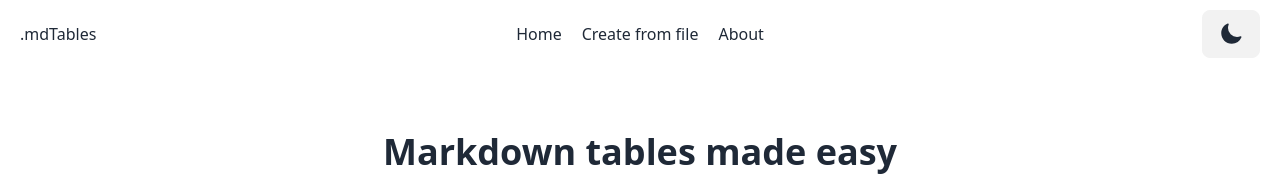
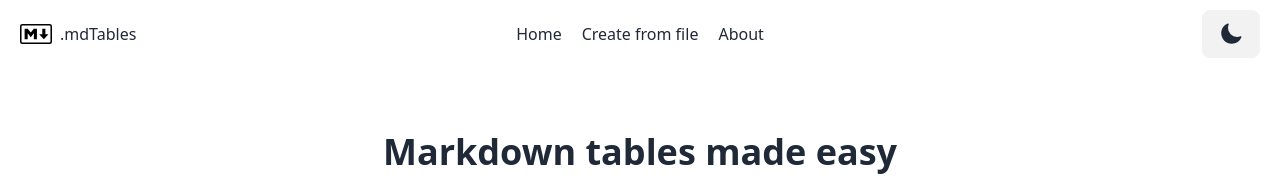
Before and after one commit to ZeroWave022/mdtables, a Nuxt app: page / in a window 1280 px wide. Shown: the top 176 px of the page. Built offline with nearby package versions, Linux system fonts and the light colour scheme.

Commit message:
feat: Add logo to navbar

```diff
--- a/components/Navbar.vue
+++ b/components/Navbar.vue
@@ -1,5 +1,7 @@
 <script setup>
 import { Bars3Icon } from "@heroicons/vue/24/solid";
+
+const darkModeOn = useState("darkModeOn");
 </script>
 
 <template>
@@ -18,7 +20,10 @@ import { Bars3Icon } from "@heroicons/vue/24/solid";
                     <li><NuxtLink to="#">About</NuxtLink></li>
                 </ul>
             </div>
-            <span>.mdTables</span>
+            <NuxtLink to="/" class="flex items-center gap-2">
+                <img src="/md-logo.svg" alt="Markdown logo" class="w-8 h-auto" :class="{ 'invert': darkModeOn }">
+                .mdTables
+            </NuxtLink>
         </div>
         <div class="navbar-center hidden md:flex gap-5">
             <NuxtLink to="/">Home</NuxtLink>
```
Also changed, not shown: public/md-logo.svg (added).
